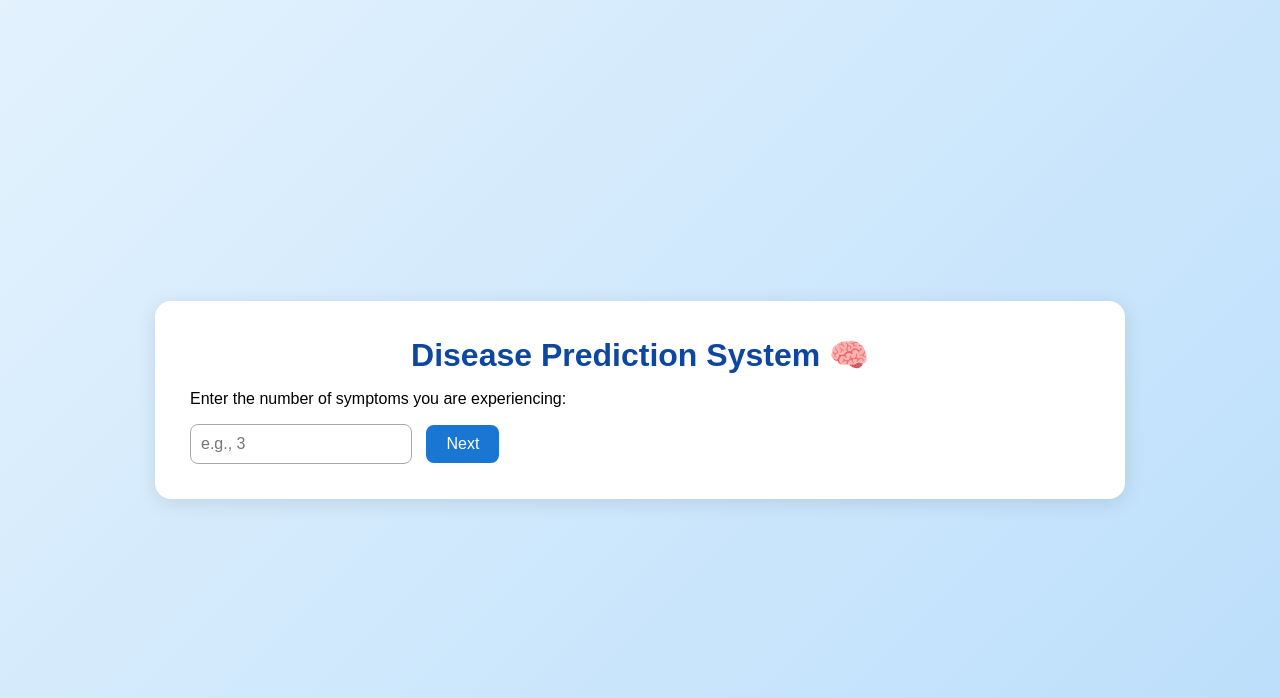
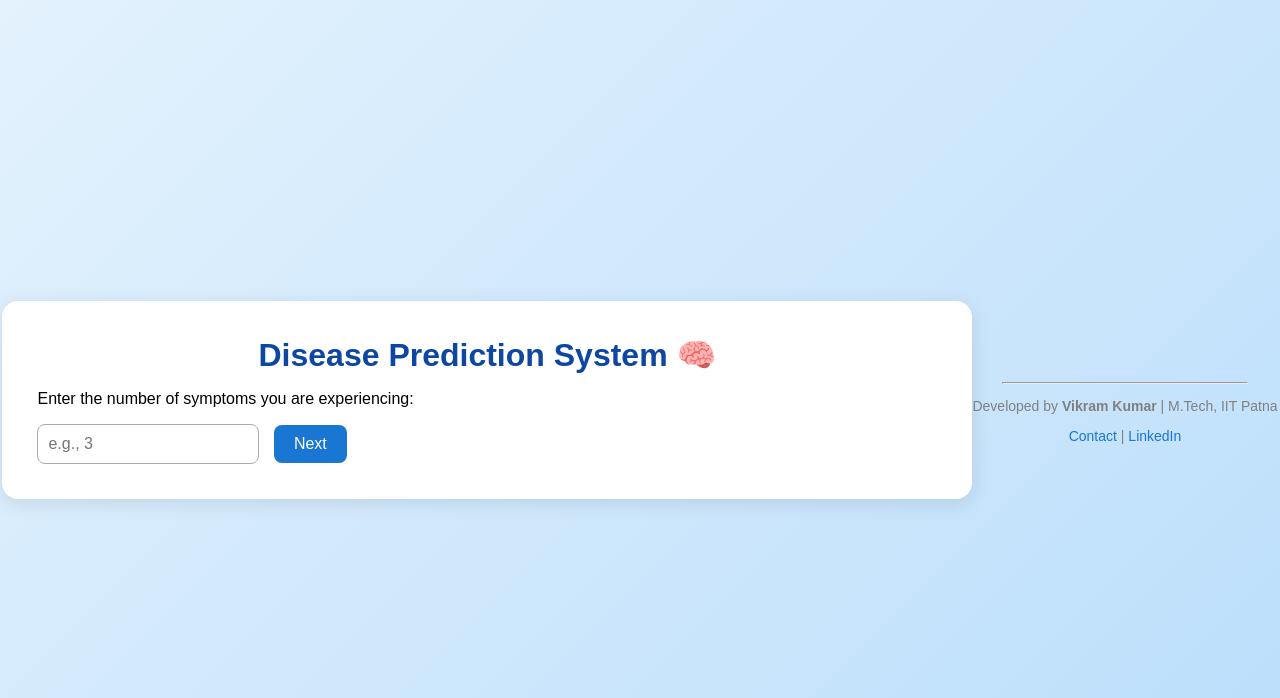
Before and after one commit to vikramkumarpandit/Disease-Predictor, a Flask app: page / in a window 1280 px wide. Shown: the top 698 px of the page. Run offline with Flask 3, Linux system fonts and the light colour scheme; parts of the project's set-up code (start-up, migrations or seed data) failed here and were passed over.

Commit message:
changed footer

```diff
--- a/backend/templates/index.html
+++ b/backend/templates/index.html
@@ -44,4 +44,13 @@
 
   <script src="{{ url_for('static', filename='js/script.js') }}"></script>
 </body>
+<footer style="text-align:center; margin-top:40px; color:gray; font-size:14px;">
+    <hr style="width:80%; margin:auto; margin-bottom:10px;">
+    <p>Developed by <strong>Vikram Kumar</strong> | M.Tech, IIT Patna</p>
+    <p>
+        <a href="mailto:vikramkumar.pdt@gmail.com" style="color:#1976d2; text-decoration:none;">Contact</a> |
+        <a href="https://www.linkedin.com/in/vikramkumarpandit" target="_blank" style="color:#1976d2; text-decoration:none;">LinkedIn</a>
+    </p>
+</footer>
+
 </html>
```
